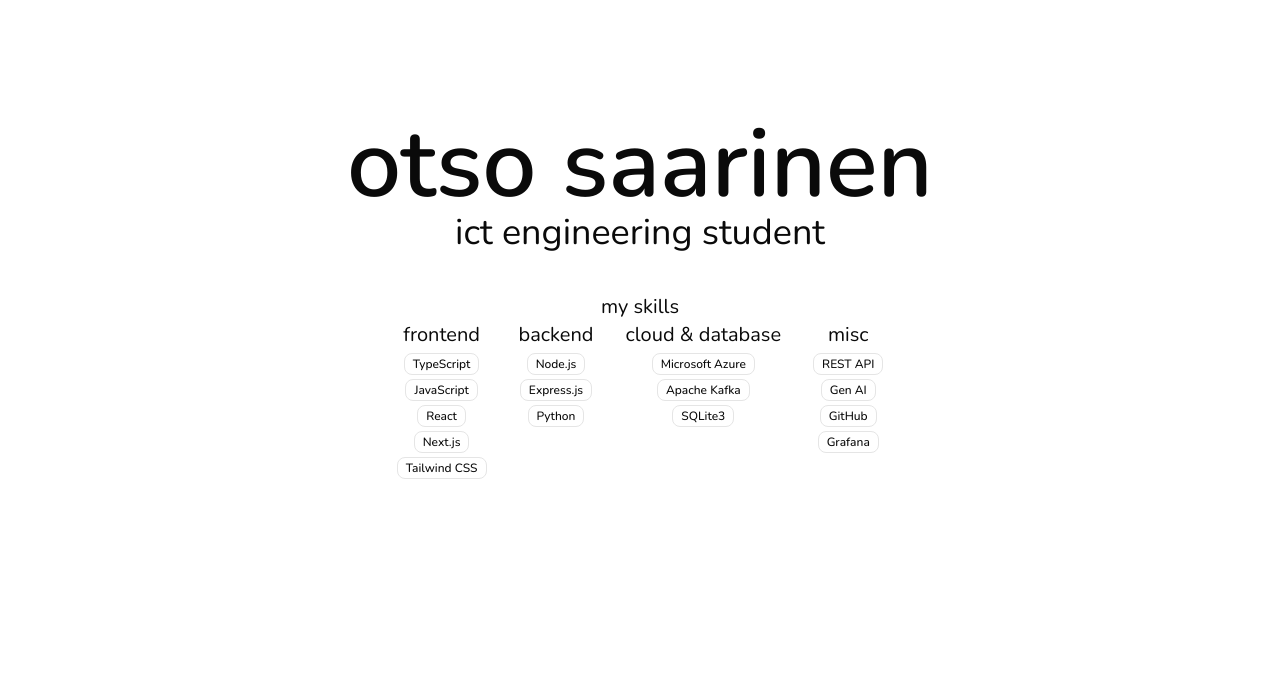
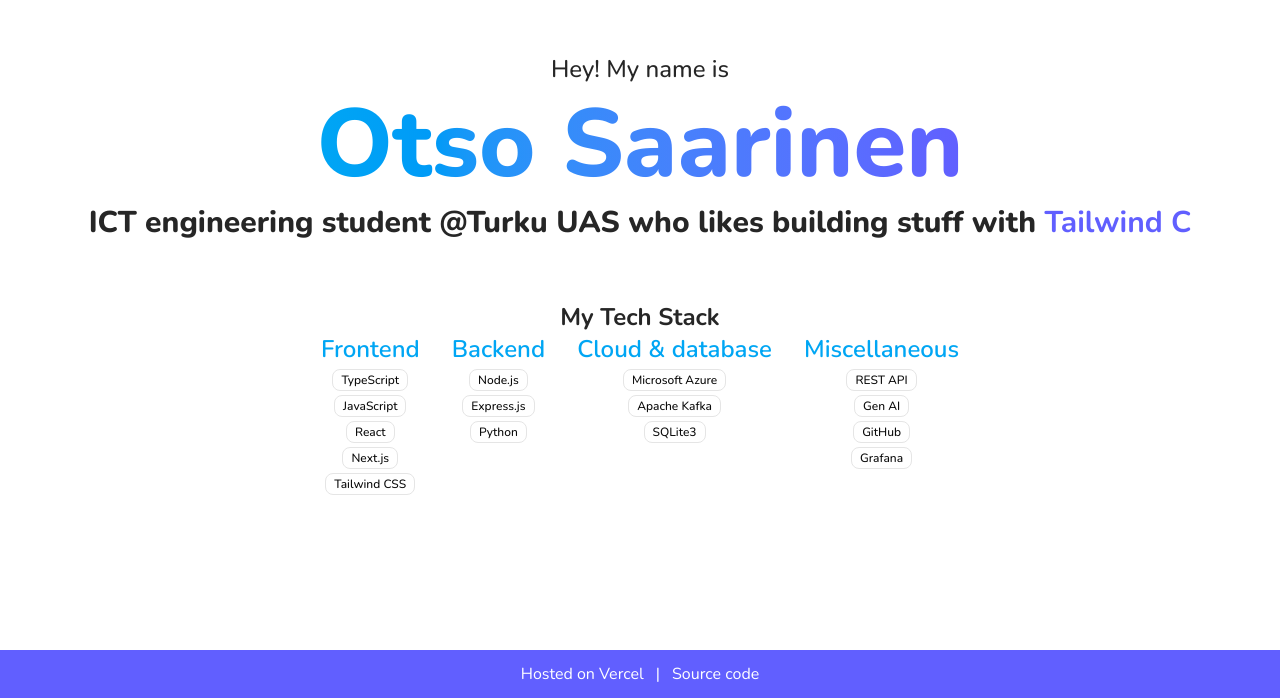
Before and after one commit to otsosaarinen/portfolio_v2, a Next.js app: page / in a window 1280 px wide. Shown: the part 102-800 px from the top of the page. Built offline with nearby package versions, Linux system fonts and the light colour scheme.

Commit message:
Update page.tsx

```diff
--- a/app/page.tsx
+++ b/app/page.tsx
@@ -1,46 +1,64 @@
+"use client";
+
+import Link from "next/link";
 import { Badge } from "@/components/ui/badge";
-import { Button } from "@/components/ui/button";
-import { Separator } from "@/components/ui/separator";
-import {
-    HoverCard,
-    HoverCardContent,
-    HoverCardTrigger,
-} from "@/components/ui/hover-card";
+import { Typewriter } from "react-simple-typewriter";
+import { Target } from "lucide-react";
 
 export default function Home() {
     return (
         <>
-            <div className="flex flex-col gap-10 items-center justify-center w-auto h-screen">
-                <div className="flex flex-col items-center justify-center">
-                    <h1 className="text-8xl font-semibold">otso saarinen</h1>
-                    <h2 className="text-4xl">ict engineering student</h2>
+            <div className="flex flex-col justify-center items-center gap-15 w-auto h-[94vh] text-neutral-800">
+                <div className="flex flex-col gap-3 items-center justify-center">
+                    <h1 className="text-2xl font-medium">Hey! My name is</h1>
+
+                    <h1 className="text-8xl font-extrabold  bg-linear-to-r  from-sky-500 to-indigo-500 bg-clip-text text-transparent">
+                        Otso Saarinen
+                    </h1>
+
+                    <h2 className="text-3xl font-extrabold">
+                        ICT engineering student @Turku UAS who likes building
+                        stuff with{" "}
+                        <span className="text-3xl text-indigo-500 font-bold">
+                            <Typewriter
+                                words={[
+                                    "React",
+                                    "Next.js",
+                                    "Tailwind CSS",
+                                    "Node.js",
+                                    "TypeScript",
+                                ]}
+                                typeSpeed={80}
+                            />
+                        </span>
+                    </h2>
                 </div>
 
-                <div className="flex flex-col justify-center items-center text-xl">
-                    <div>my skills</div>
+                <div className="flex flex-col justify-center items-center text-xl font-bold">
+                    <div className="text-2xl">My Tech Stack</div>
                     <div className="flex flex-row">
-                        <div className="text-xl flex flex-col justify-start items-center gap-1 px-4">
-                            frontend
+                        <div className="text-2xl flex flex-col justify-start items-center gap-1 px-4 text-sky-500 font-semibold">
+                            Frontend
                             <Badge variant="outline">TypeScript</Badge>
                             <Badge variant="outline">JavaScript</Badge>
                             <Badge variant="outline">React</Badge>
                             <Badge variant="outline">Next.js</Badge>
                             <Badge variant="outline">Tailwind CSS</Badge>
                         </div>
-                        <div className="text-xl flex flex-col justify-start items-center gap-1 px-4">
-                            backend
+                        <div className="text-2xl flex flex-col justify-start items-center gap-1 px-4 text-sky-500 font-semibold">
+                            Backend
                             <Badge variant="outline">Node.js</Badge>
                             <Badge variant="outline">Express.js</Badge>
                             <Badge variant="outline">Python</Badge>
                         </div>
-                        <div className="text-xl flex flex-col justify-start items-center gap-1 px-4">
-                            cloud & database
+                        <div className="text-2xl flex flex-col justify-start items-center gap-1 px-4 text-sky-500 font-semibold">
+                            Cloud & database
                             <Badge variant="outline">Microsoft Azure</Badge>
                             <Badge variant="outline">Apache Kafka</Badge>
                             <Badge variant="outline">SQLite3</Badge>
                         </div>
-                        <div className="text-xl flex flex-col justify-start items-center gap-1 px-4">
-                            misc
+                        <div className="text-2xl flex flex-col justify-start items-center gap-1 px-4 text-sky-500 font-semibold">
+                            Miscellaneous
                             <Badge variant="outline">REST API</Badge>
                             <Badge variant="outline">Gen AI</Badge>
                             <Badge variant="outline">GitHub</Badge>
@@ -49,6 +67,13 @@ export default function Home() {
                     </div>
                 </div>
             </div>
+            <div className="h-[6vh] flex flex-row gap-3 justify-center items-center w-full bg-indigo-500 text-white">
+                <Link href={"https://vercel.com/home"}>Hosted on Vercel</Link>
+                {" | "}
+                <Link href={"https://github.com/otsosaarinen/portfolio_v2"}>
+                    Source code
+                </Link>
+            </div>
         </>
     );
 }
```
